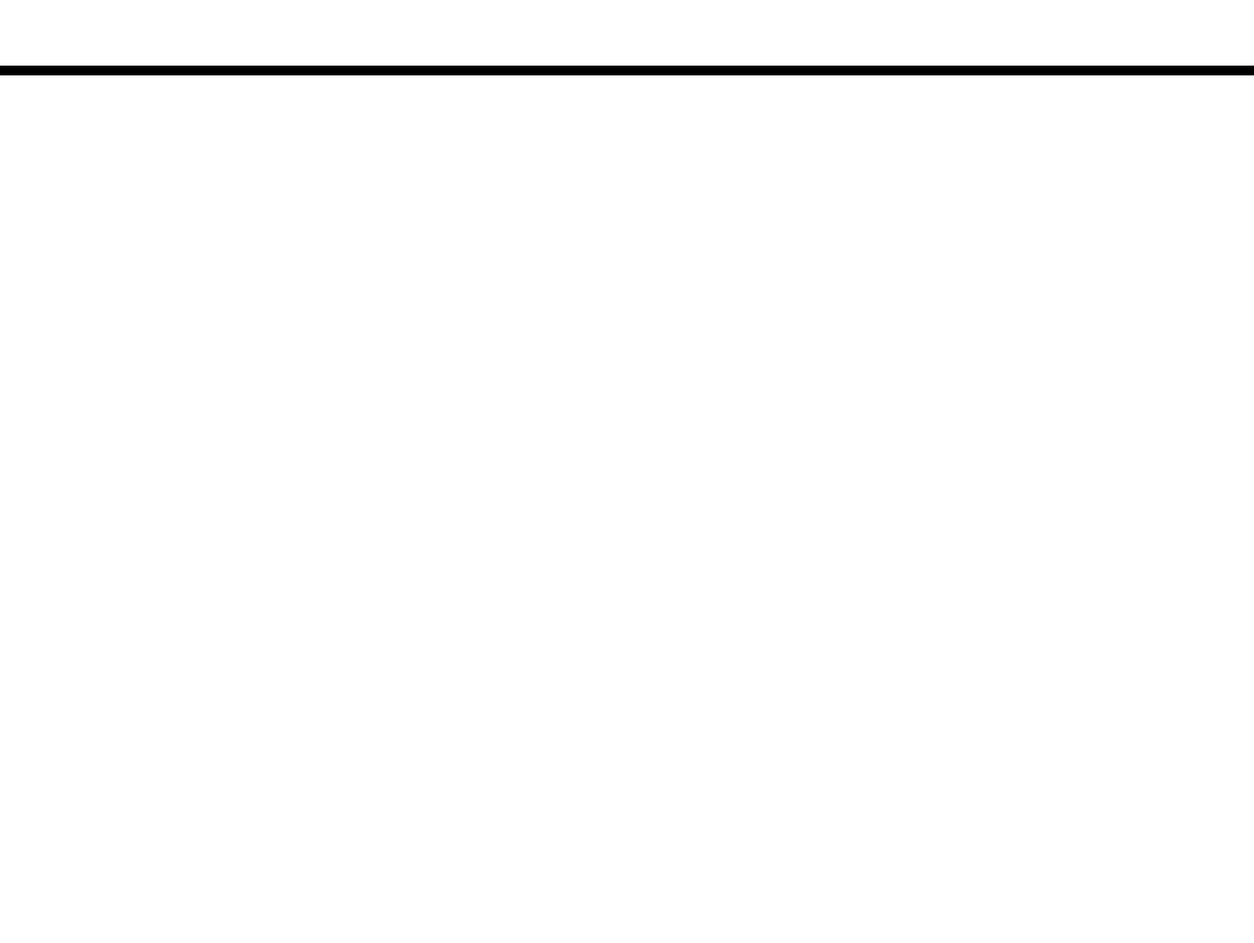
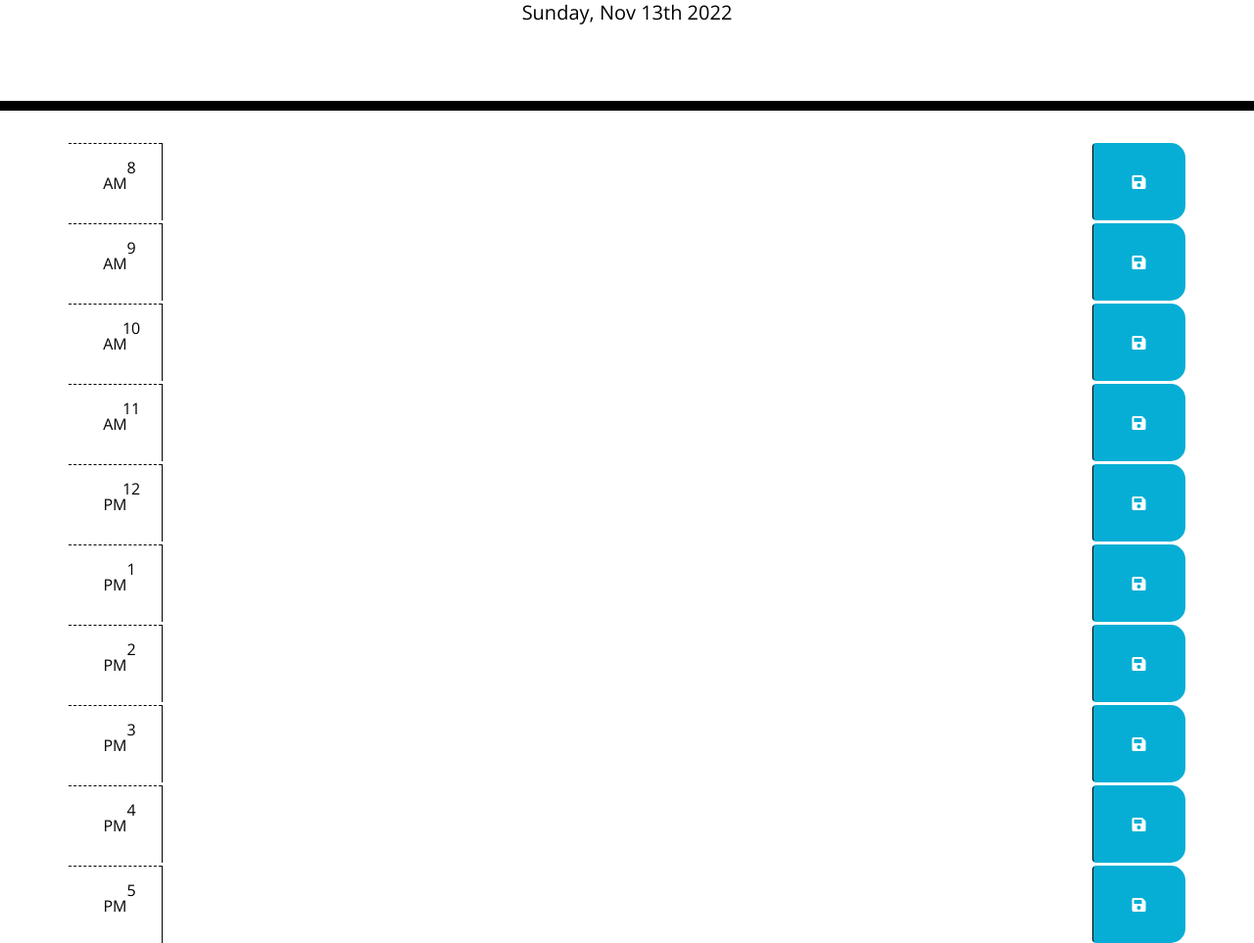
Before and after one commit to rdalby2002/ryans-word-day-scheduler, a plain HTML site: page index.html in a window 1280 px wide. Shown: the part 191-1154 px from the top of the page at 98% size. Before the commit the page ends 800 px from the top, so only its background shows below. Drawn offline with nearby package versions, Linux system fonts and the light colour scheme; files that its build step writes are made by us from their sources.

Commit message:
Created the workday timetable with working text space

```diff
--- a/assets/script.js
+++ b/assets/script.js
@@ -0,0 +1,2 @@
+var currentDate = moment().format('dddd, MMM Do YYYY');
+$("#currentDay").html(currentDate);
--- a/assets/style.css
+++ b/assets/style.css
@@ -34,6 +34,7 @@ textarea {
   white-space: pre-wrap;
   height: 80px;
   border-top: 1px solid white;
+  margin-top: 2px;
 }
 
 .hour {
--- a/index.html
+++ b/index.html
@@ -1,24 +1,15 @@
 <!DOCTYPE html>
 <html lang="en">
+
 <head>
   <meta charset="UTF-8" />
   <meta name="viewport" content="width=device-width, initial-scale=1.0" />
   <meta http-equiv="X-UA-Compatible" content="ie=edge" />
-    <link
-      rel="stylesheet"
-      href="https://stackpath.bootstrapcdn.com/bootstrap/4.3.1/css/bootstrap.min.css"
-    />
-    <link
-      rel="stylesheet"
-      href="https://use.fontawesome.com/releases/v5.8.1/css/all.css"
-      integrity="sha384-50oBUHEmvpQ+1lW4y57PTFmhCaXp0ML5d60M1M7uH2+nqUivzIebhndOJK28anvf"
-      crossorigin="anonymous"
-    />
-    <link
-      href="https://fonts.googleapis.com/css?family=Open+Sans&display=swap"
-      rel="stylesheet"
-    />
-    <link rel="stylesheet" href="style.css" />
+  <link rel="stylesheet" href="https://stackpath.bootstrapcdn.com/bootstrap/4.3.1/css/bootstrap.min.css" />
+  <link rel="stylesheet" href="https://use.fontawesome.com/releases/v5.8.1/css/all.css"
+    integrity="sha384-50oBUHEmvpQ+1lW4y57PTFmhCaXp0ML5d60M1M7uH2+nqUivzIebhndOJK28anvf" crossorigin="anonymous" />
+  <link href="https://fonts.googleapis.com/css?family=Open+Sans&display=swap" rel="stylesheet" />
+  <link rel="stylesheet" href="./assets/style.css" />
   <title>Work Day Scheduler</title>
 </head>
 
@@ -30,9 +21,91 @@
   </header>
   <div class="container">
     <!-- Timeblocks go here -->
+    <div id="hour8" class="row time-block">
+      <div class="col-md-1 hour">
+        8 AM
+      </div>
+      <textarea class="col-md-10 description"></textarea>
+      <button class="btn saveBtn col-md-1"><i class="fas fa-save"></i></button>
+    </div>
+
+    <div id="hour9" class="row time-block">
+      <div class="col-md-1 hour">
+        9 AM
+      </div>
+      <textarea class="col-md-10 description"></textarea>
+      <button class="btn saveBtn col-md-1"><i class="fas fa-save"></i></button>
+    </div>
+
+    <div id="hour10" class="row time-block">
+      <div class="col-md-1 hour">
+        10 AM
+      </div>
+      <textarea class="col-md-10 description"></textarea>
+      <button class="btn saveBtn col-md-1"><i class="fas fa-save"></i></button>
+    </div>
+
+    <div id="hour11" class="row time-block">
+      <div class="col-md-1 hour">
+        11 AM
+      </div>
+      <textarea class="col-md-10 description"></textarea>
+      <button class="btn saveBtn col-md-1"><i class="fas fa-save"></i></button>
+    </div>
+
+    <div id="hour12" class="row time-block">
+      <div class="col-md-1 hour">
+        12 PM
+      </div>
+      <textarea class="col-md-10 description"></textarea>
+      <button class="btn saveBtn col-md-1"><i class="fas fa-save"></i></button>
+    </div>
+
+    <div id="hour13" class="row time-block">
+      <div class="col-md-1 hour">
+        1 PM
+      </div>
+      <textarea class="col-md-10 description"></textarea>
+      <button class="btn saveBtn col-md-1"><i class="fas fa-save"></i></button>
+    </div>
+
+    <div id="hour14" class="row time-block">
+      <div class="col-md-1 hour">
+        2 PM
+      </div>
+      <textarea class="col-md-10 description"></textarea>
+      <button class="btn saveBtn col-md-1"><i class="fas fa-save"></i></button>
+    </div>
+
+    <div id="hour15" class="row time-block">
+      <div class="col-md-1 hour">
+        3 PM
+      </div>
+      <textarea class="col-md-10 description"></textarea>
+      <button class="btn saveBtn col-md-1"><i class="fas fa-save"></i></button>
+    </div>
+
+    <div id="hour16" class="row time-block">
+      <div class="col-md-1 hour">
+        4 PM
+      </div>
+      <textarea class="col-md-10 description"></textarea>
+      <button class="btn saveBtn col-md-1"><i class="fas fa-save"></i></button>
+    </div>
+
+    <div id="hour17" class="row time-block">
+      <div class="col-md-1 hour">
+        5 PM
+      </div>
+      <textarea class="col-md-10 description"></textarea>
+      <button class="btn saveBtn col-md-1"><i class="fas fa-save"></i></button>
+    </div>
+
   </div>
 
   <script src="https://cdnjs.cloudflare.com/ajax/libs/jquery/3.2.1/jquery.min.js"></script>
   <script src="https://cdnjs.cloudflare.com/ajax/libs/moment.js/2.24.0/moment.min.js"></script>
+  <script src="./assets/script.js"></script>
 </body>
+
 </html>
```
Lines whose indentation alone changed are shown as unchanged.
